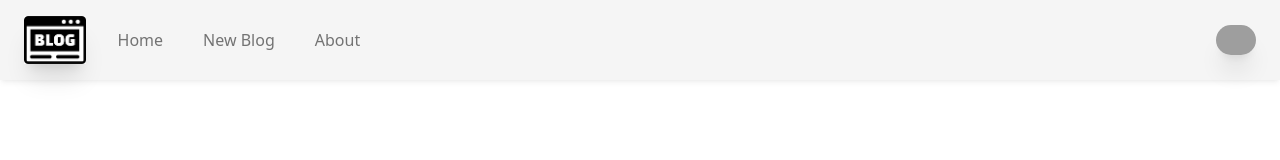
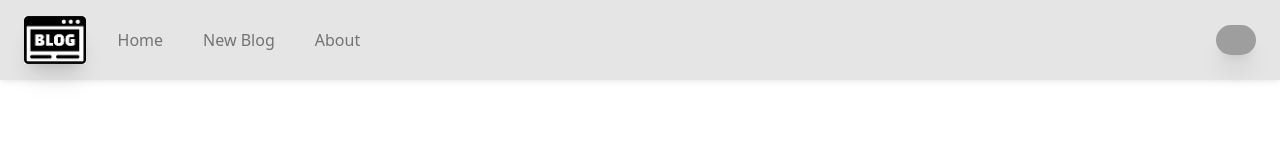
Before and after one commit to omeryilldirim/Blog-App, a React (Create React App) app: page /login in a window 1280 px wide. Shown: the top 160 px of the page. Built offline with nearby package versions, Linux system fonts and the light colour scheme; grey boxes are pictures that could not be loaded; what tw-elements would draw is missing.

Commit message:
blog app

```diff
--- a/package.json
+++ b/package.json
@@ -1,4 +1,5 @@
 {
+  "homepage": "https://omeryilldirim.github.io/Blog-App/",
   "name": "blog-app",
   "version": "0.1.0",
   "private": true,
@@ -9,6 +10,7 @@
     "@testing-library/user-event": "^13.2.1",
     "axios": "^1.3.4",
     "formik": "^2.2.9",
+    "gh-pages": "^5.0.0",
     "react": "^18.2.0",
     "react-dom": "^18.2.0",
     "react-icons": "^4.8.0",
@@ -25,7 +27,9 @@
     "start": "react-scripts start",
     "build": "react-scripts build",
     "test": "react-scripts test",
-    "eject": "react-scripts eject"
+    "eject": "react-scripts eject",
+    "predeploy":"yarn run build",
+    "deploy":"gh-pages -d build"
   },
   "eslintConfig": {
     "extends": [
--- a/src/components/Navbar.jsx
+++ b/src/components/Navbar.jsx
@@ -8,7 +8,7 @@ const Navbar = () => {
   const { currentUser,image } = useSelector((state) => state.auth);
   return (
     <nav
-      className="flex-no-wrap relative flex w-full items-center justify-between bg-neutral-100 py-4 shadow-md shadow-black/5 dark:bg-neutral-600 dark:shadow-black/10 "
+      className="flex-no-wrap relative flex w-full items-center justify-between bg-neutral-200 py-4 shadow-md shadow-black/5 dark:bg-neutral-600 dark:shadow-black/10 "
       data-te-navbar-ref
     >
       <div className="flex w-full flex-wrap items-center justify-between px-6">
--- a/src/components/blog/Card.jsx
+++ b/src/components/blog/Card.jsx
@@ -39,8 +39,8 @@ const Card = ({ blog }) => {
    const liked = likes_n.some((like) => like.user_id === userID);
 
   return (
-    <div className="flex justify-center shadow-2xl h-[500px]">
-      <div className="max-w-sm w-[400px] rounded-lg bg-white shadow-lg dark:bg-neutral-700">
+    <div className="flex justify-center shadow-2xl h-[500px] rounded-xl">
+      <div className="max-w-sm w-[400px] rounded-xl bg-white shadow-xl dark:bg-neutral-700">
         <div className="flex justify-center">
           <div
             className="h-auto py-3"
--- a/src/pages/About.jsx
+++ b/src/pages/About.jsx
@@ -1,5 +1,4 @@
 import React from "react";
-import { useSelector } from "react-redux";
 import { FaLinkedin } from "react-icons/fa";
 import { FaGithub } from "react-icons/fa";
 import { Link } from "react-router-dom";
--- a/src/pages/MyBlogs.jsx
+++ b/src/pages/MyBlogs.jsx
@@ -10,7 +10,7 @@ const MyBlogs = () => {
 
   useEffect(() => {
     getMyBlogs(userID)
-  }, [])
+  }, []) // eslint-disable-line react-hooks/exhaustive-deps
 
   return (
     <div className='flex min-h-[90vh] items-center justify-center gap-5 flex-wrap p-5'>
```
Also changed, not shown: 1 other file (tests, documents, lock files or other folders).
